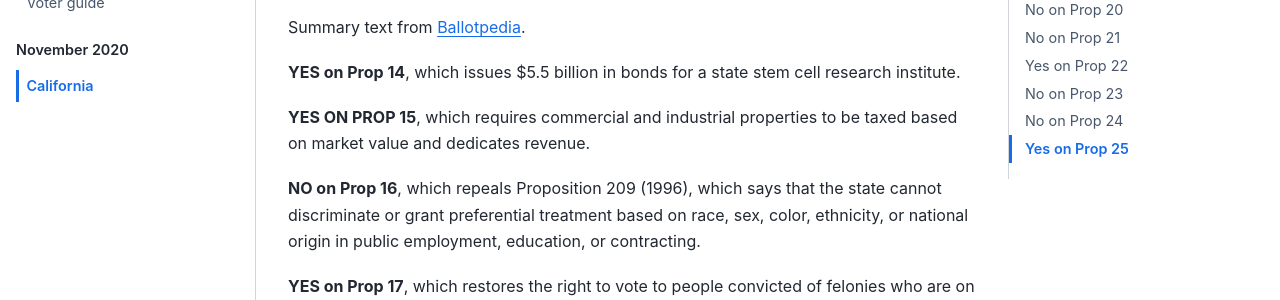
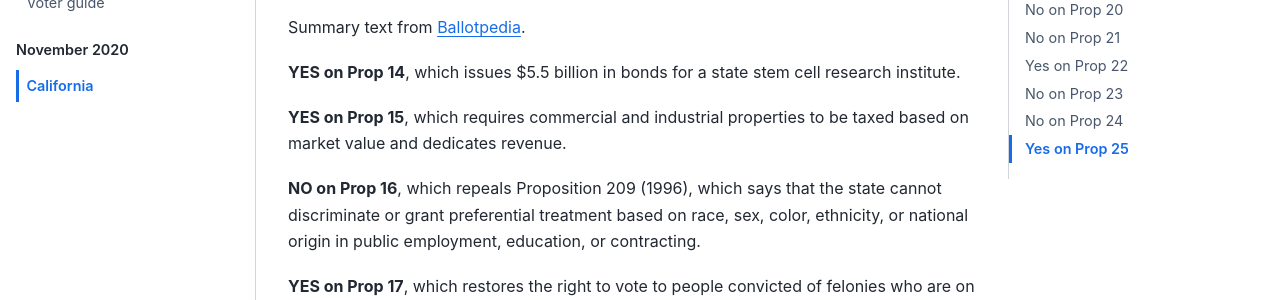
Before and after one commit to MaxGhenis/vote, a Jupyter Book: the page built from docs/nov2020/california.md, in a window 1280 px wide and 900 px high. Shown: the part 246-546 px from the top of the window. Built offline with Jupyter Book 1.0.4 settings and Sphinx 7.4.7 and the Sphinx Book theme 1.1.4, drawn with Linux system fonts in a browser that asks for light colours.

Commit message:
fix caps

```diff
--- a/docs/nov2020/california.md
+++ b/docs/nov2020/california.md
@@ -8,7 +8,7 @@ Summary text from [Ballotpedia](https://ballotpedia.org/California_2020_ballot_p
 
 **YES on Prop 14**, which issues \$5.5 billion in bonds for a state stem cell research institute.
 
-**YES ON PROP 15**, which requires commercial and industrial properties to be taxed based on market value and dedicates revenue.
+**YES on Prop 15**, which requires commercial and industrial properties to be taxed based on market value and dedicates revenue.
 
 **NO on Prop 16**, which repeals Proposition 209 (1996), which says that the state cannot discriminate or grant preferential treatment based on race, sex, color, ethnicity, or national origin in public employment, education, or contracting.
 
```
